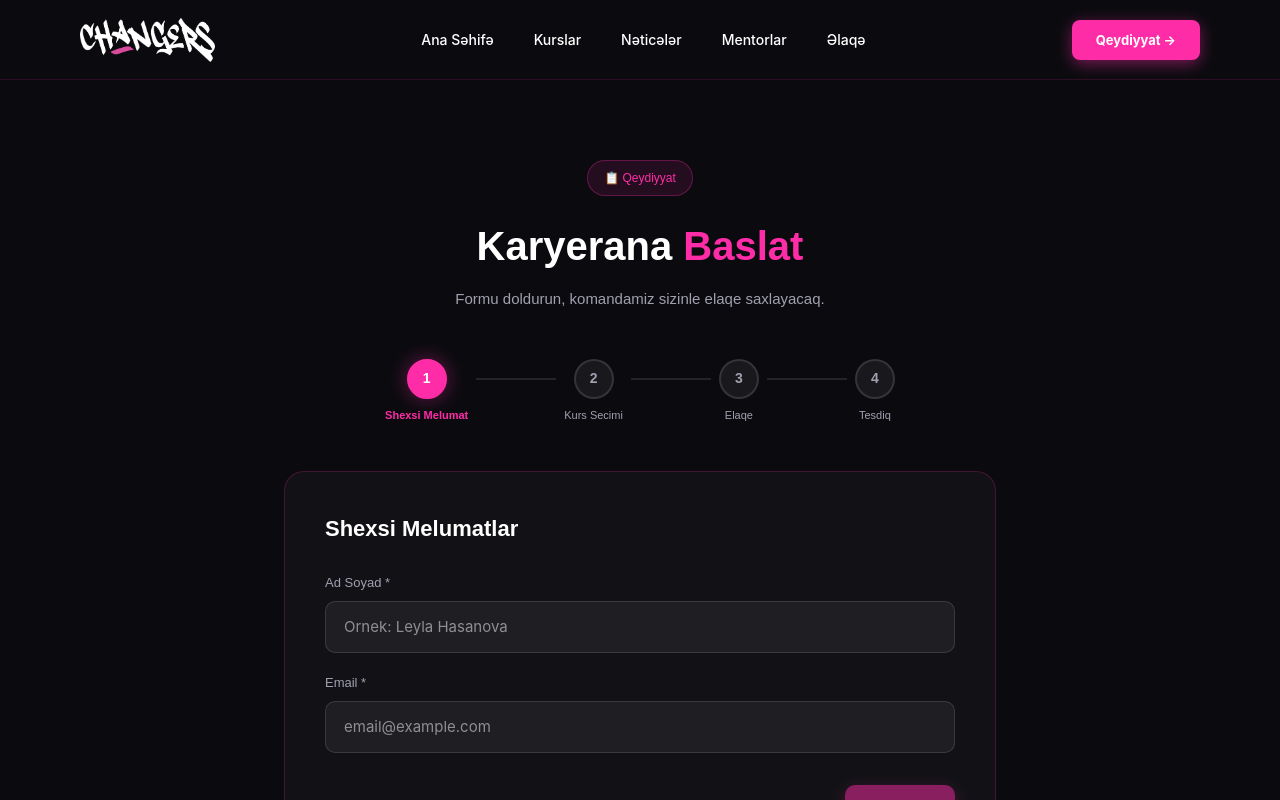
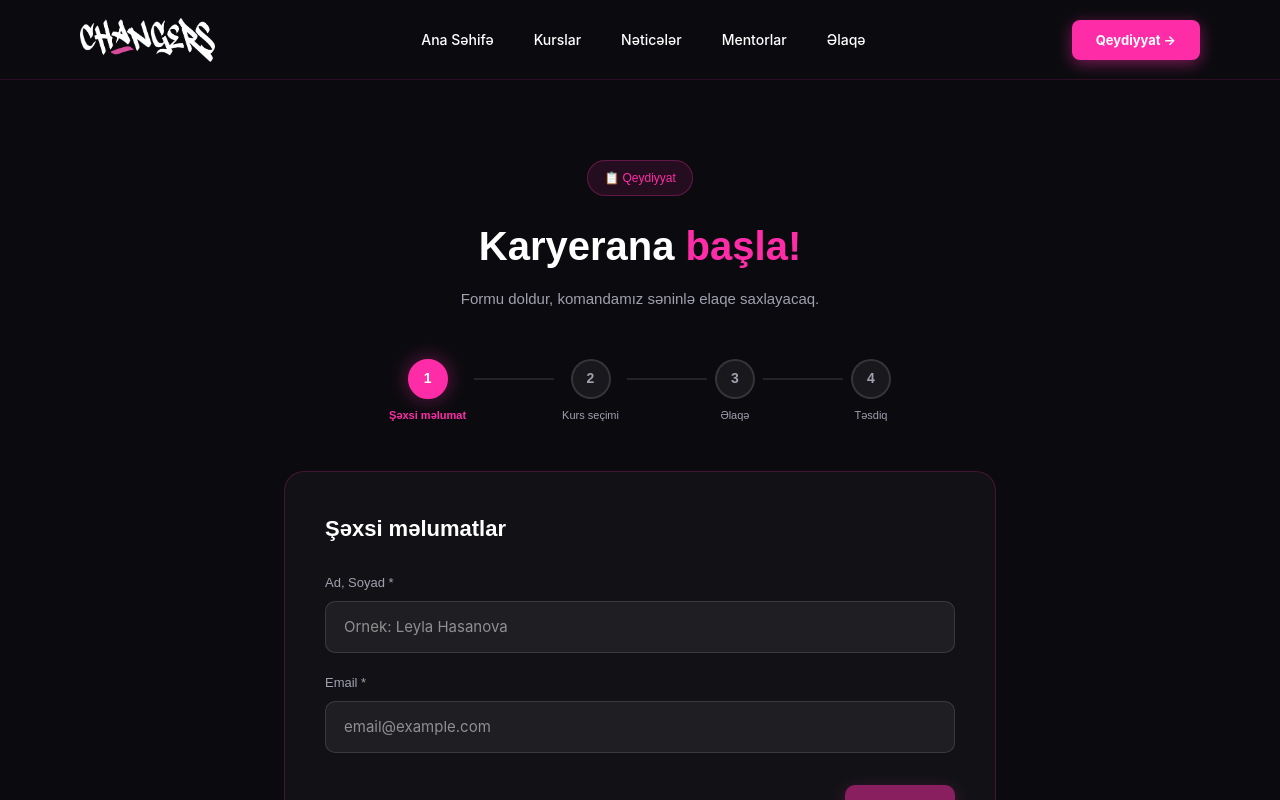
Before and after one commit to lamanazizli/Changers, a Next.js app: page /qeydiyyat in a window 1280 px wide. Shown: the top 800 px of the page. Built offline with nearby package versions, Linux system fonts and the light colour scheme.

Commit message:
Update page.js

```diff
--- a/app/qeydiyyat/page.js
+++ b/app/qeydiyyat/page.js
@@ -4,14 +4,14 @@ import Navbar from '../../components/Navbar';
 import Footer from '../../components/Footer';
 
 const steps = [
-  { num: 1, label: 'Shexsi Melumat' },
-  { num: 2, label: 'Kurs Secimi' },
-  { num: 3, label: 'Elaqe' },
-  { num: 4, label: 'Tesdiq' },
+  { num: 1, label: 'Şəxsi məlumat' },
+  { num: 2, label: 'Kurs seçimi' },
+  { num: 3, label: 'Əlaqə' },
+  { num: 4, label: 'Təsdiq' },
 ];
 
 const courses = [
-  'BIM & Tikinti Idareetmesi',
+  'BIM & Tikinti Idarəetmesi',
   'Digital Marketing & SMM Pro',
   'Interior Design & 3D Viz',
   'Arxitektura & BIM',
@@ -37,7 +37,7 @@ export default function QeydiyyatPage() {
       });
       setSubmitted(true);
     } catch (e) {
-      alert('Xeta bas verdi, yeniden cehd edin');
+      alert('Xəta baş verdi, yenidən cəhd edin');
     }
     setLoading(false);
   };
@@ -71,10 +71,10 @@ export default function QeydiyyatPage() {
           <div style={{ fontSize: '80px', marginBottom: '24px' }}>🎉</div>
           <h1 style={{ fontWeight: 700, fontSize: '36px', color: '#FFFFFF', margin: '0 0 16px 0' }}>Muracietiniz Qebul Edildi!</h1>
           <p style={{ fontSize: '16px', color: '#A0A0B0', lineHeight: 1.6, margin: '0 0 32px 0' }}>
-            Tesekkurler! Komandamiz 24 saat erzinde sizinle elaqe saxlayacaq. WhatsApp uzzerinden de muraciet ede bilersiniz.
+            Təşəkkürlər! Komandamız 24 saat ərzində sizinlə əlaqə saxlayacaq. WhatsApp üzərindən də müraciət edə bilərsiniz.
           </p>
           <div style={{ display: 'flex', gap: '16px', justifyContent: 'center' }}>
-            <a href="/" style={{ textDecoration: 'none', background: '#FF2CA8', color: '#FFFFFF', fontWeight: 700, fontSize: '15px', padding: '14px 28px', borderRadius: '10px' }}>Ana Sehife</a>
+            <a href="/" style={{ textDecoration: 'none', background: '#FF2CA8', color: '#FFFFFF', fontWeight: 700, fontSize: '15px', padding: '14px 28px', borderRadius: '10px' }}>Ana Səhifə</a>
             <a href="https://wa.me/994000000000" style={{ textDecoration: 'none', background: '#25D366', color: '#FFFFFF', fontWeight: 700, fontSize: '15px', padding: '14px 28px', borderRadius: '10px' }}>WhatsApp</a>
           </div>
         </section>
@@ -94,9 +94,9 @@ export default function QeydiyyatPage() {
             <span style={{ color: '#FF2CA8', fontSize: '12px', fontWeight: 500 }}>📋 Qeydiyyat</span>
           </div>
           <h1 style={{ fontWeight: 700, fontSize: '40px', color: '#FFFFFF', margin: '0 0 12px 0' }}>
-            Karyerana <span style={{ color: '#FF2CA8' }}>Baslat</span>
+            Karyerana <span style={{ color: '#FF2CA8' }}>başla!</span>
           </h1>
-          <p style={{ fontSize: '15px', color: '#A0A0B0' }}>Formu doldurun, komandamiz sizinle elaqe saxlayacaq.</p>
+          <p style={{ fontSize: '15px', color: '#A0A0B0' }}>Formu doldur, komandamız səninlə elaqe saxlayacaq.</p>
         </div>
 
         {/* Steps */}
@@ -130,10 +130,10 @@ export default function QeydiyyatPage() {
 
           {step === 1 && (
             <div>
-              <h2 style={{ color: '#FFFFFF', fontWeight: 700, fontSize: '22px', margin: '0 0 28px 0' }}>Shexsi Melumatlar</h2>
+              <h2 style={{ color: '#FFFFFF', fontWeight: 700, fontSize: '22px', margin: '0 0 28px 0' }}>Şəxsi məlumatlar</h2>
               <div style={{ display: 'flex', flexDirection: 'column', gap: '20px' }}>
                 <div>
-                  <label style={labelStyle}>Ad Soyad *</label>
+                  <label style={labelStyle}>Ad, Soyad *</label>
                   <input value={form.name} onChange={e => update('name', e.target.value)} placeholder="Ornek: Leyla Hasanova" style={inputStyle} />
                 </div>
                 <div>
@@ -146,7 +146,7 @@ export default function QeydiyyatPage() {
 
           {step === 2 && (
             <div>
-              <h2 style={{ color: '#FFFFFF', fontWeight: 700, fontSize: '22px', margin: '0 0 28px 0' }}>Kurs Secimi</h2>
+              <h2 style={{ color: '#FFFFFF', fontWeight: 700, fontSize: '22px', margin: '0 0 28px 0' }}>Kurs seçimi</h2>
               <div style={{ display: 'flex', flexDirection: 'column', gap: '12px' }}>
                 {courses.map((c, i) => (
                   <div key={i} onClick={() => update('course', c)} style={{
@@ -168,15 +168,15 @@ export default function QeydiyyatPage() {
 
           {step === 3 && (
             <div>
-              <h2 style={{ color: '#FFFFFF', fontWeight: 700, fontSize: '22px', margin: '0 0 28px 0' }}>Elaqe Melumatlari</h2>
+              <h2 style={{ color: '#FFFFFF', fontWeight: 700, fontSize: '22px', margin: '0 0 28px 0' }}>Əlaqə məlumatları</h2>
               <div style={{ display: 'flex', flexDirection: 'column', gap: '20px' }}>
                 <div>
-                  <label style={labelStyle}>Telefon Nomresi *</label>
+                  <label style={labelStyle}>Telefon nömrəsi *</label>
                   <input value={form.phone} onChange={e => update('phone', e.target.value)} placeholder="+994 50 XXX XX XX" style={inputStyle} />
                 </div>
                 <div>
-                  <label style={labelStyle}>Elave Mesaj (opsional)</label>
-                  <textarea value={form.message} onChange={e => update('message', e.target.value)} placeholder="Sualiniz veya qeydiniz varsa yazin..." rows={4} style={{ ...inputStyle, resize: 'vertical' }} />
+                  <label style={labelStyle}>Əlavə mesaj (opsional)</label>
+                  <textarea value={form.message} onChange={e => update('message', e.target.value)} placeholder="Sual və ya qeydin varsa yaz..." rows={4} style={{ ...inputStyle, resize: 'vertical' }} />
                 </div>
                 <div>
                   <label style={labelStyle}>Bizi haradan tapdınız?</label>
@@ -195,7 +195,7 @@ export default function QeydiyyatPage() {
 
           {step === 4 && (
             <div>
-              <h2 style={{ color: '#FFFFFF', fontWeight: 700, fontSize: '22px', margin: '0 0 28px 0' }}>Melumatlari Yoxlayin</h2>
+              <h2 style={{ color: '#FFFFFF', fontWeight: 700, fontSize: '22px', margin: '0 0 28px 0' }}>Məlumatları yoxla</h2>
               <div style={{ display: 'flex', flexDirection: 'column', gap: '16px', marginBottom: '28px' }}>
                 {[
                   { label: 'Ad Soyad', value: form.name },
@@ -211,7 +211,7 @@ export default function QeydiyyatPage() {
                 ))}
               </div>
               <div style={{ background: 'rgba(255,44,168,0.08)', border: '1px solid rgba(255,44,168,0.2)', borderRadius: '12px', padding: '16px', fontSize: '13px', color: '#A0A0B0', textAlign: 'center' }}>
-                🔒 Melumatlariniz guvenle saxlanilir ve ucuncu sehs ile paylasilmir.
+                🔒 Məlumatlarınız güvənlə saxlanılır.
               </div>
             </div>
           )}
```
